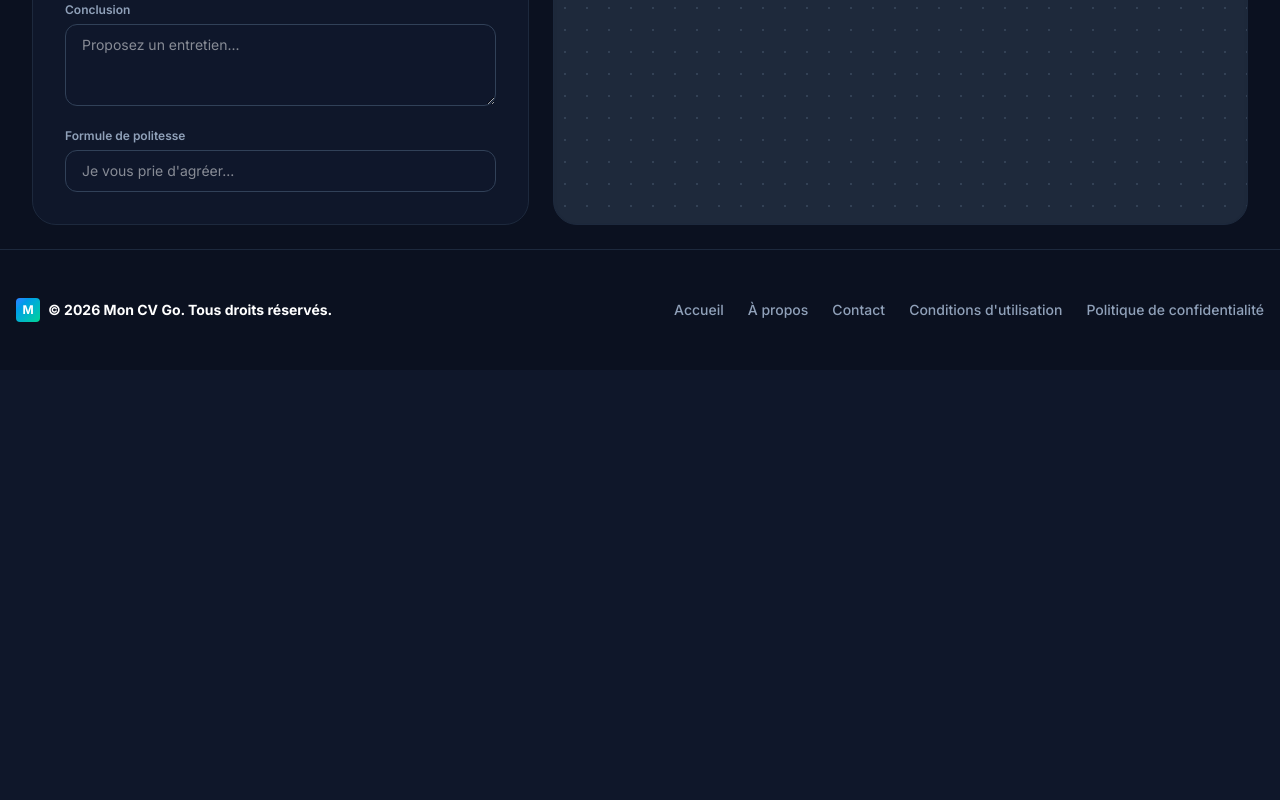
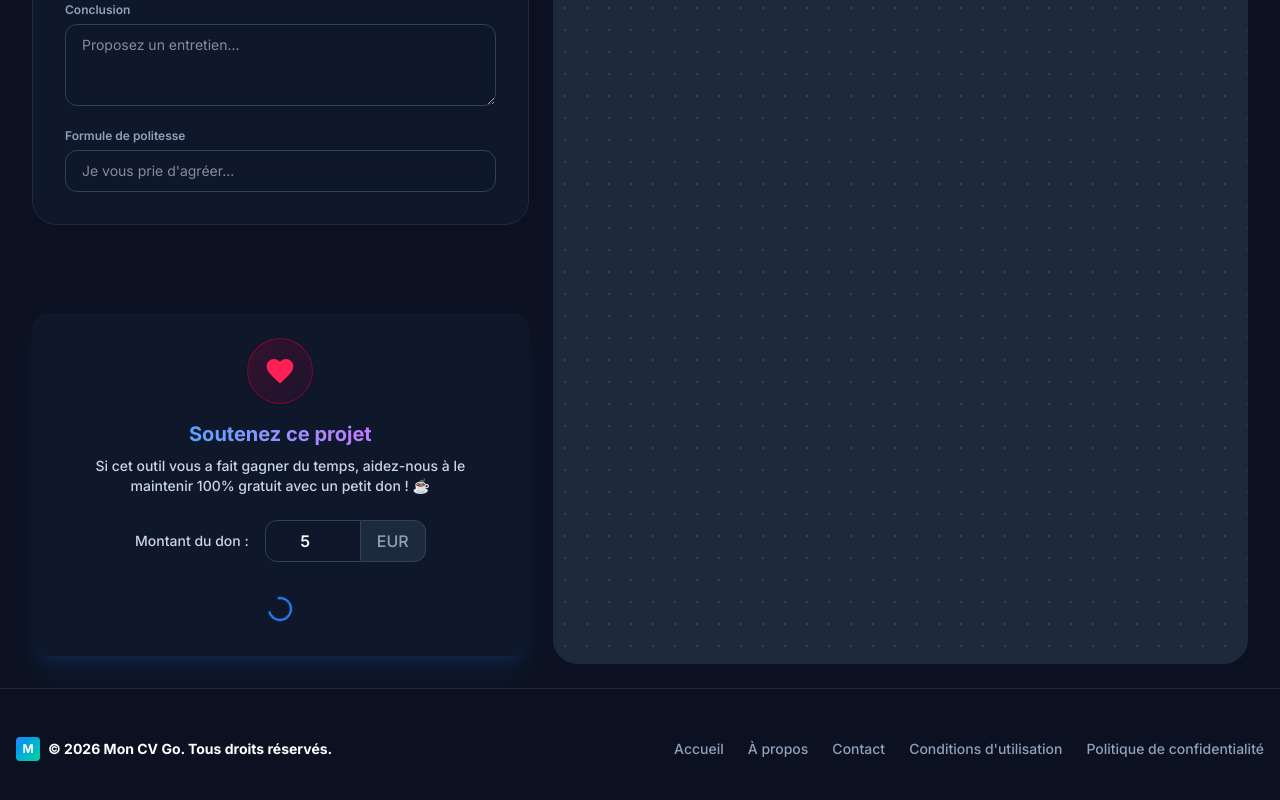
Before and after one commit to dovaphonedz-jpg/mon-cv-go, a React (Vite) app: page /lettre-motivation in a window 1280 px wide. Shown: the part 1224-2024 px from the top of the page. Before the commit the page ends 1594 px from the top, so only its background shows below. Built offline with nearby package versions, Linux system fonts and the light colour scheme; a web font is replaced by a local one.

Commit message:
Add DonationButton to generation pages

```diff
--- /dev/null
+++ b/src/components/DonationButton.jsx
@@ -0,0 +1,122 @@
+import React, { useEffect, useRef, useState } from 'react';
+
+const DonationButton = () => {
+  const [isSdkLoaded, setIsSdkLoaded] = useState(false);
+  const [amount, setAmount] = useState('5');
+  const paypalRef = useRef(null);
+
+  useEffect(() => {
+    const scriptId = 'paypal-sdk-script';
+    if (!document.getElementById(scriptId)) {
+      const script = document.createElement('script');
+      script.id = scriptId;
+      script.src = "https://www.paypal.com/sdk/js?client-id=AQKD88Ht6uKU3_tyaROi83dQ8Wlazp4lVrxu3ZSwv7j3opu8n64XaKQJq-70qVnguIry00GbSSsxsP-l&currency=EUR";
+      script.async = true;
+      script.onload = () => setIsSdkLoaded(true);
+      document.body.appendChild(script);
+    } else {
+      if (window.paypal) {
+        setIsSdkLoaded(true);
+      } else {
+        const existingScript = document.getElementById(scriptId);
+        if (existingScript) {
+          existingScript.addEventListener('load', () => setIsSdkLoaded(true));
+        }
+      }
+    }
+  }, []);
+
+  useEffect(() => {
+    if (isSdkLoaded && window.paypal && paypalRef.current) {
+      // Nettoyer les boutons précédents si le montant change
+      paypalRef.current.innerHTML = '';
+
+      try {
+        window.paypal.Buttons({
+          style: {
+            layout: 'horizontal',
+            color: 'blue',
+            shape: 'pill',
+            label: 'donate',
+            height: 45
+          },
+          createOrder: (data, actions) => {
+            return actions.order.create({
+              purchase_units: [{
+                amount: {
+                  value: amount.toString(),
+                },
+                description: 'Donation - Soutien au projet',
+              }],
+            });
+          },
+          onApprove: async (data, actions) => {
+            try {
+              const order = await actions.order.capture();
+              console.log("Donation réussie", order);
+              alert("Merci beaucoup pour votre don ! ❤️");
+            } catch (err) {
+              console.error(err);
+            }
+          },
+          onError: (err) => {
+            console.error("Erreur PayPal:", err);
+          }
+        }).render(paypalRef.current);
+      } catch (err) {
+        console.error("Erreur lors du rendu du bouton PayPal:", err);
+      }
+    }
+  }, [isSdkLoaded, amount]);
+
+  return (
+    <div className="relative group flex flex-col items-center justify-center p-6 bg-white dark:bg-slate-900 rounded-2xl shadow-xl shadow-blue-500/10 border border-transparent mt-12 mb-2 text-center max-w-lg mx-auto w-full transition-all duration-300 hover:-translate-y-1 hover:shadow-2xl hover:shadow-blue-500/20 overflow-hidden">
+      {/* Animated gradient border */}
+      <div className="absolute inset-0 bg-gradient-to-r from-blue-400 via-indigo-500 to-purple-500 opacity-30 group-hover:opacity-60 transition-opacity duration-300 -z-10"></div>
+      <div className="absolute inset-[2px] bg-white dark:bg-[#0F172A] rounded-2xl -z-10"></div>
+
+      {/* Decorative background glow */}
+      <div className="absolute top-0 right-0 w-32 h-32 bg-blue-400/20 rounded-full blur-3xl -z-10 animate-pulse"></div>
+      <div className="absolute bottom-0 left-0 w-32 h-32 bg-purple-400/20 rounded-full blur-3xl -z-10 animate-pulse" style={{ animationDelay: '1s' }}></div>
+
+      <div className="bg-gradient-to-br from-rose-100 to-rose-50 dark:from-rose-900/30 dark:to-rose-800/10 rounded-full p-4 mb-4 shadow-sm border border-rose-200 dark:border-rose-700/50 flex items-center justify-center relative">
+        <div className="absolute inset-0 rounded-full bg-rose-400/30 animate-ping"></div>
+        <svg xmlns="http://www.w3.org/2000/svg" className="w-8 h-8 text-rose-500 relative z-10" viewBox="0 0 24 24" fill="currentColor">
+          <path d="M12 21.35l-1.45-1.32C5.4 15.36 2 12.28 2 8.5 2 5.42 4.42 3 7.5 3c1.74 0 3.41.81 4.5 2.09C13.09 3.81 14.76 3 16.5 3 19.58 3 22 5.42 22 8.5c0 3.78-3.4 6.86-8.55 11.54L12 21.35z"/>
+        </svg>
+      </div>
+      <h3 className="text-xl font-extrabold bg-gradient-to-r from-blue-600 to-purple-600 dark:from-blue-400 dark:to-purple-400 bg-clip-text text-transparent mb-2">Soutenez ce projet</h3>
+      <p className="text-slate-600 dark:text-slate-300 mb-6 text-sm max-w-sm font-medium">
+        Si cet outil vous a fait gagner du temps, aidez-nous à le maintenir 100% gratuit avec un petit don ! ☕
+      </p>
+
+      <div className="flex flex-col sm:flex-row items-center gap-4 mb-6 w-full justify-center">
+        <label className="text-sm font-medium text-slate-700 dark:text-slate-300 whitespace-nowrap">Montant du don :</label>
+        <div className="relative flex items-center">
+          <input
+            type="number"
+            min="1"
+            step="1"
+            value={amount}
+            onChange={(e) => setAmount(Math.max(1, parseInt(e.target.value) || 1).toString())}
+            className="w-24 px-4 py-2 bg-white dark:bg-slate-900 border border-slate-300 dark:border-slate-700 rounded-l-xl text-slate-900 dark:text-white font-semibold outline-none focus:ring-2 focus:ring-blue-500/50 focus:border-blue-500 transition-all text-center"
+          />
+          <div className="bg-slate-100 dark:bg-slate-800 border border-l-0 border-slate-300 dark:border-slate-700 px-4 py-2 rounded-r-xl font-medium text-slate-600 dark:text-slate-400">
+            EUR
+          </div>
+        </div>
+      </div>
+
+      <div className="w-full max-w-xs relative z-0 min-h-[45px] flex justify-center">
+        {!isSdkLoaded && (
+          <div className="absolute inset-0 flex items-center justify-center">
+            <div className="w-6 h-6 border-2 border-blue-500 border-t-transparent rounded-full animate-spin"></div>
+          </div>
+        )}
+        <div ref={paypalRef} className="w-full"></div>
+      </div>
+    </div>
+  );
+};
+
+export default DonationButton;
--- a/src/pages/CoverLetter.jsx
+++ b/src/pages/CoverLetter.jsx
@@ -3,6 +3,7 @@ import { Sparkles, Trash2, Download, PenLine, Eye } from 'lucide-react';
 import { motion } from 'framer-motion';
 import { useReactToPrint } from 'react-to-print';
 import SEO from '../components/SEO';
+import DonationButton from '../components/DonationButton';
 
 export default function CoverLetter() {
   const [language, setLanguage] = useState('fr');
@@ -302,6 +303,9 @@ export default function CoverLetter() {
               </section>
             </div>
           </div>
+          <div className="mt-4">
+            <DonationButton />
+          </div>
         </motion.section>
 
         {/* RIGHT COLUMN: Live Preview */}
--- a/src/pages/CreateCV.jsx
+++ b/src/pages/CreateCV.jsx
@@ -17,6 +17,7 @@ import EducationForm from '../components/cv-forms/EducationForm';
 import SkillsForm from '../components/cv-forms/SkillsForm';
 import SummaryForm from '../components/cv-forms/SummaryForm';
 import ProjectsForm from '../components/cv-forms/ProjectsForm';
+import DonationButton from '../components/DonationButton';
 
 const STEPS = [
   { id: 'style', label: 'Modèle & Style' },
@@ -283,6 +284,9 @@ export default function CreateCV() {
               </div>
             </div>
           </div>
+          <div className="mt-4">
+            <DonationButton />
+          </div>
         </motion.section>
 
         {/* RIGHT COLUMN: Live Preview */}
--- a/src/pages/CreatePortfolio.jsx
+++ b/src/pages/CreatePortfolio.jsx
@@ -15,6 +15,7 @@ import PortfolioStyleForm from '../components/cv-forms/PortfolioStyleForm';
 import SkillsForm from '../components/cv-forms/SkillsForm';
 import SummaryForm from '../components/cv-forms/SummaryForm';
 import ProjectsForm from '../components/cv-forms/ProjectsForm';
+import DonationButton from '../components/DonationButton';
 
 const STEPS = [
   { id: 'style', label: 'Modèle & Style' },
@@ -277,6 +278,9 @@ export default function CreatePortfolio() {
               </div>
             </div>
           </div>
+          <div className="mt-4">
+            <DonationButton />
+          </div>
         </motion.section>
 
         {/* RIGHT COLUMN: Live Preview */}
```
